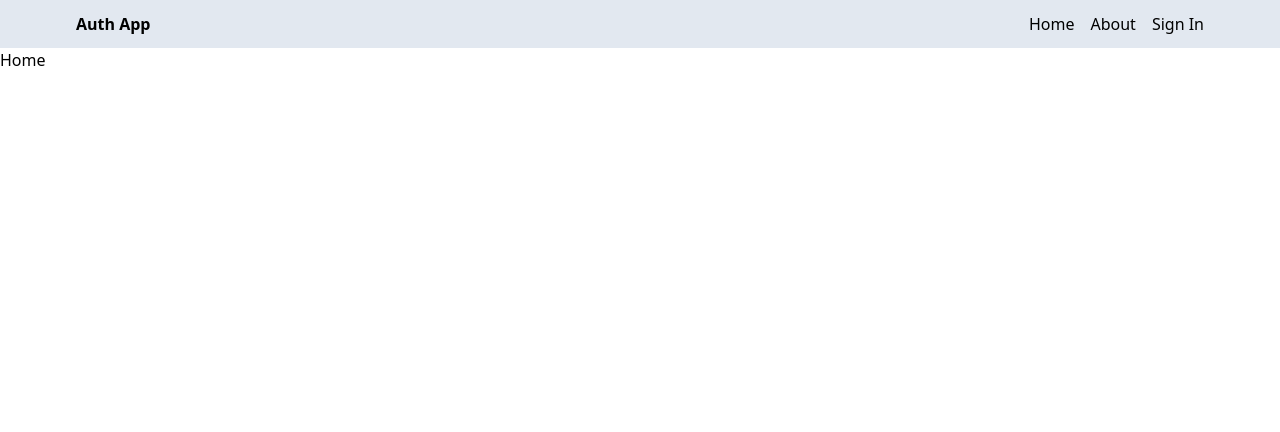
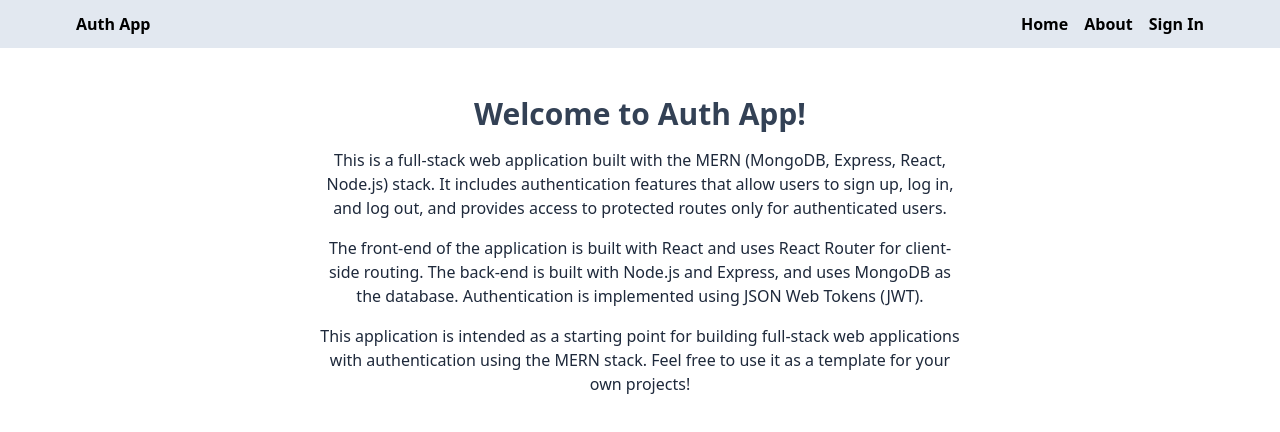
Before and after one commit to MarwanAshrafKhalil/hr-sys, a React (Vite) app in the folder client/: page / in a window 1280 px wide. Shown: the top 432 px of the page. Built offline with nearby package versions, Linux system fonts and the light colour scheme.

Commit message:
complete Home and About pages

```diff
--- a/client/src/pages/About.jsx
+++ b/client/src/pages/About.jsx
@@ -1,3 +1,24 @@
 export default function About() {
-  return <div>About</div>;
+  return (
+    <div className="px-4 py-12 self-center text-center max-w-2xl mx-auto">
+      <h1 className="text-3xl font-bold mb-4 text-slate-700">About</h1>
+      <p className="mb-4 text-slate-800">
+        This is a full-stack web application built with the MERN (MongoDB,
+        Express, React, Node.js) stack. It includes authentication features that
+        allow users to sign up, log in, and log out, and provides access to
+        protected routes only for authenticated users.
+      </p>
+      <p className="mb-4 text-slate-800">
+        The front-end of the application is built with React and uses React
+        Router for client-side routing. The back-end is built with Node.js and
+        Express, and uses MongoDB as the database. Authentication is implemented
+        using JSON Web Tokens (JWT).
+      </p>
+      <p className="mb-4 text-slate-800">
+        This application is intended as a starting point for building full-stack
+        web applications with authentication using the MERN stack. Feel free to
+        use it as a template for your own projects!
+      </p>
+    </div>
+  );
 }
--- a/client/src/pages/Home.jsx
+++ b/client/src/pages/Home.jsx
@@ -1,3 +1,26 @@
 export default function Home() {
-  return <div>Home</div>;
+  return (
+    <div className="px-4 py-12 self-center text-center max-w-2xl mx-auto">
+      <h1 className="text-3xl font-bold mb-4 text-slate-700">
+        Welcome to Auth App!
+      </h1>
+      <p className="mb-4 text-slate-800">
+        This is a full-stack web application built with the MERN (MongoDB,
+        Express, React, Node.js) stack. It includes authentication features that
+        allow users to sign up, log in, and log out, and provides access to
+        protected routes only for authenticated users.
+      </p>
+      <p className="mb-4 text-slate-800">
+        The front-end of the application is built with React and uses React
+        Router for client-side routing. The back-end is built with Node.js and
+        Express, and uses MongoDB as the database. Authentication is implemented
+        using JSON Web Tokens (JWT).
+      </p>
+      <p className="mb-4 text-slate-800">
+        This application is intended as a starting point for building full-stack
+        web applications with authentication using the MERN stack. Feel free to
+        use it as a template for your own projects!
+      </p>
+    </div>
+  );
 }
--- a/client/src/pages/components/Header.jsx
+++ b/client/src/pages/components/Header.jsx
@@ -9,7 +9,7 @@
         <Link to="/">
           <h1 className="font-bold"> Auth App</h1>{" "}
         </Link>
-        <ul className="flex gap-4 ">
+        <ul className="flex gap-4 font-semibold ">
           <Link to="/">
             <li>Home</li>
           </Link>
```
